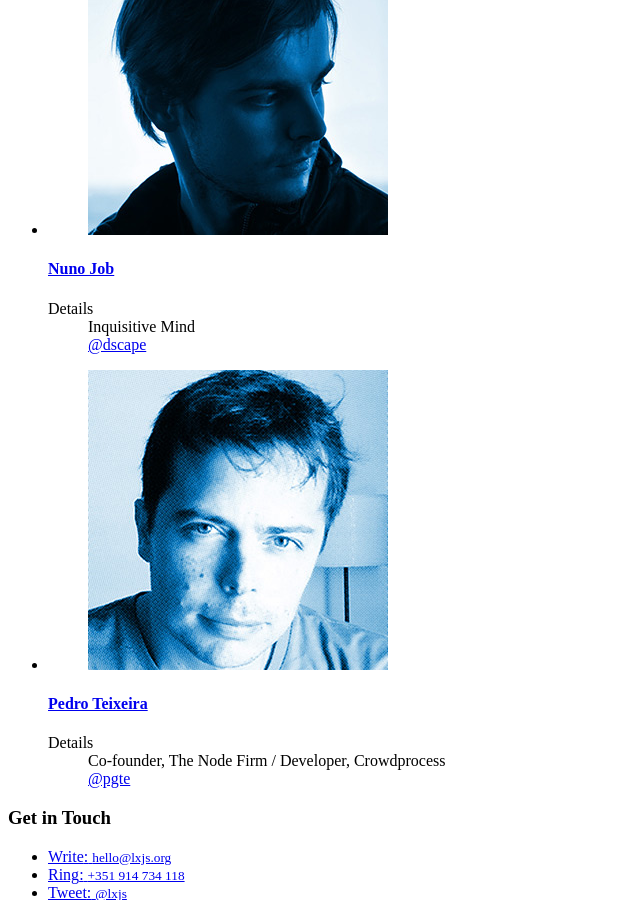
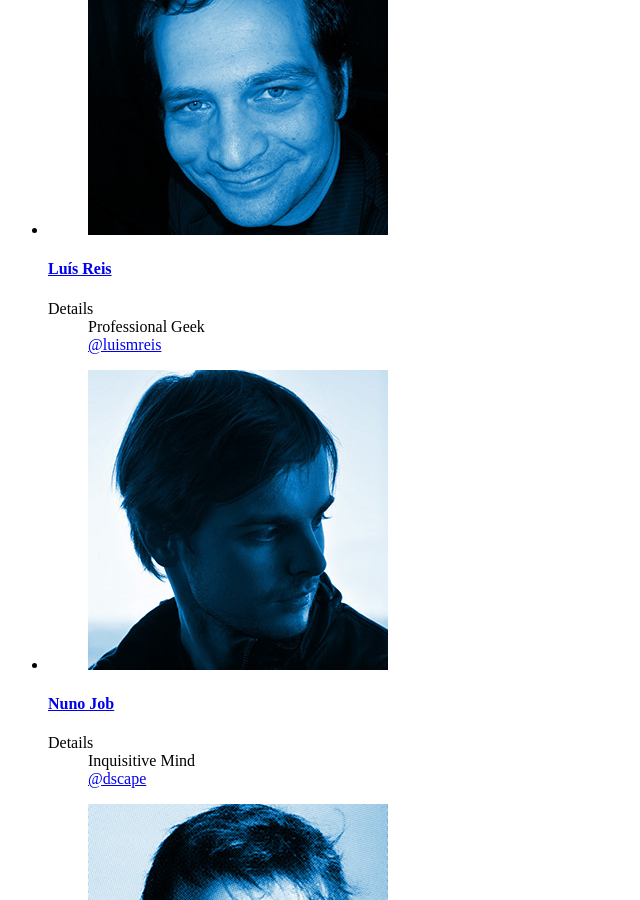
Before and after one commit to LXJS/lxjs-site-2014, a Jekyll site: the page built from src/team-and-contacts/index.html, in a window 1280 px wide and 900 px high, scrolled down 1284 px. Shown: the whole window, without its empty margins (0-640 px from the left). Built offline with Jekyll 4.4.1, drawn with Linux system fonts in a browser that asks for light colours; nearby versions of some CDN libraries; library files that are not in the unit come from our copies; Markdown is read by kramdown in place of the engine named in the settings.

Commit message:
Added Luis Reis

```diff
--- a/src/team-and-contacts/index.html
+++ b/src/team-and-contacts/index.html
@@ -48,6 +48,21 @@
 							<dt>Details</dt>
 							<dd class="subtitle">Founder, Quodis</dd>
 							<dd class="twitter"><a target="_blank" href="http://twitter.com/lxvr" title="Visit Leo Xavier twitter profile">@lxvr</a></dd>
+						</dl>
+					</article>
+				</li>
+				<li class="entry-preview">
+					<article class="entry">
+						<a target="_blank" href="http://twitter.com/luismreis" title="Visit Luís Reis twitter profile" class="block">
+							<figure class="entry-cover-wrapper">
+								<img src="/img/thumb-team-luis-reis.jpg" alt="Photo of Luís Reis" width="300" height="300" />
+							</figure>
+							<h1 class="entry-prime-title">Luís Reis</h1>
+						</a>
+						<dl class="entry-meta">
+							<dt>Details</dt>
+							<dd class="subtitle">Professional Geek</dd>
+							<dd class="twitter"><a target="_blank" href="http://twitter.com/luismreis" title="Visit Luís Reis twitter profile">@luismreis</a></dd>
 						</dl>
 					</article>
 				</li>
```
Also changed, not shown: build/team-and-contacts/index.html (+15 -0 lines).
